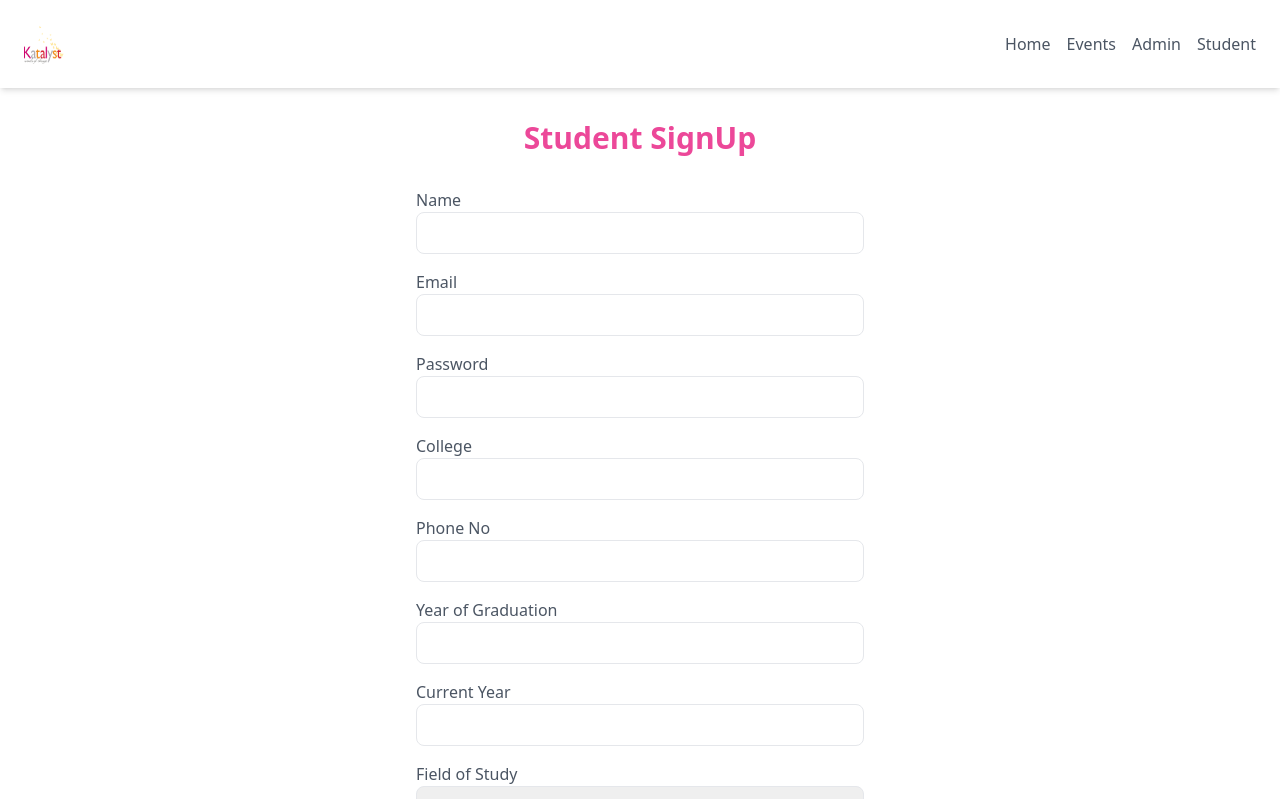
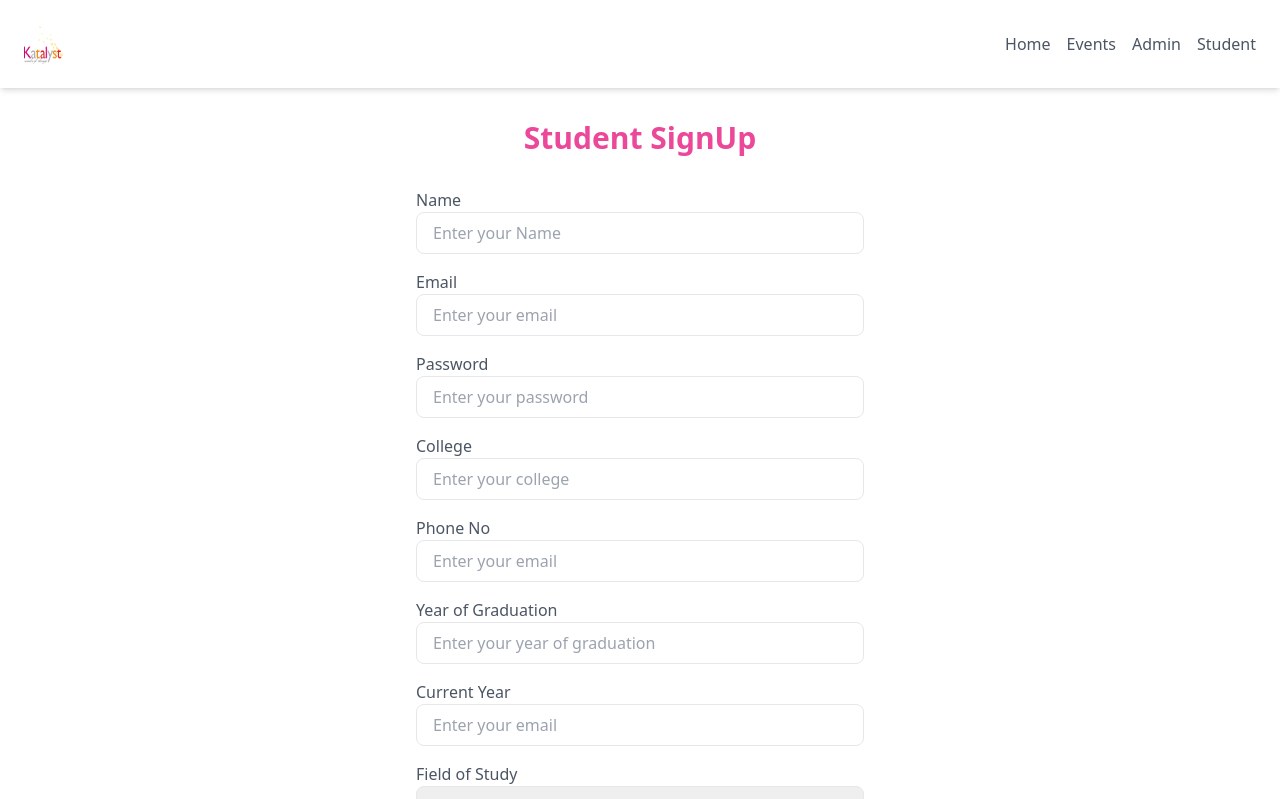
Before and after one commit to Mastercard-Code-For-Change-2-0/Team-8, a React (Vite) app in the folder ngo-app/: page /signup in a window 1280 px wide. Shown: the top 799 px of the page. Built offline with nearby package versions, Linux system fonts and the light colour scheme.

Commit message:
Integerated Event Section

```diff
--- a/ngo-app/src/pages/Events.jsx
+++ b/ngo-app/src/pages/Events.jsx
@@ -1,43 +1,39 @@
 import React from 'react';
 import { Link } from 'react-router-dom';
+import axios from 'axios';
+
 
 const Events = () => {
+
+  const [events, setEvents] = React.useState([]);
+
+  React.useEffect(() => {
+    const fetchEvents = async () => {
+      try {
+        const response = await axios.get('http://localhost:3000/api/admin/events');
+        setEvents(response.data);
+      } catch (error) {
+        console.error('Error fetching events:', error);
+      }
+      setEvents(staticEvents);
+    };
+    fetchEvents();
+  })
+
   return (
     <div className="container mx-auto px-6 py-8">
       <h1 className="text-3xl font-bold text-center text-pink-500">Events</h1>
       <div className="mt-8">
         <div className="bg-white p-6 rounded-lg shadow-md">
-          <h2 className="text-2xl font-bold text-pink-500">Charity Gala</h2>
-          <p className="mt-2 text-gray-600">Join us for a night of giving and fun.</p>
-          <Link to="/intrested" className="text-pink-500 hover:underline mt-4 inline-block">Intrested</Link>
-        </div>
-      </div>
-       <div className="mt-8">
-        <div className="bg-white p-6 rounded-lg shadow-md">
-          <h2 className="text-2xl font-bold text-pink-500">Charity Gala</h2>
-          <p className="mt-2 text-gray-600">Join us for a night of giving and fun.</p>
-          <Link to="/intrested" className="text-pink-500 hover:underline mt-4 inline-block">Intrested</Link>
-        </div>
-      </div>
-       <div className="mt-8">
-        <div className="bg-white p-6 rounded-lg shadow-md">
-          <h2 className="text-2xl font-bold text-pink-500">Charity Gala</h2>
-          <p className="mt-2 text-gray-600">Join us for a night of giving and fun.</p>
-          <Link to="/intrested" className="text-pink-500 hover:underline mt-4 inline-block">Intrested</Link>
-        </div>
-      </div>
-       <div className="mt-8">
-        <div className="bg-white p-6 rounded-lg shadow-md">
-          <h2 className="text-2xl font-bold text-pink-500">Charity Gala</h2>
-          <p className="mt-2 text-gray-600">Join us for a night of giving and fun.</p>
-          <Link to="/intrested" className="text-pink-500 hover:underline mt-4 inline-block">Intrested</Link>
-        </div>
-      </div>
-       <div className="mt-8">
-        <div className="bg-white p-6 rounded-lg shadow-md">
-          <h2 className="text-2xl font-bold text-pink-500">Charity Gala</h2>
-          <p className="mt-2 text-gray-600">Join us for a night of giving and fun.</p>
-          <Link to="/intrested" className="text-pink-500 hover:underline mt-4 inline-block">Intrested</Link>
+          {
+            events.map((event) => (
+              <div key={event.event_id} className="mb-6 border-b pb-4">
+                <h2 className="text-2xl font-bold text-pink-500">{event.title}</h2>
+                <p className="mt-2 text-gray-600">{event.description}</p>
+                <Link to="/intrested" className="text-pink-500 hover:underline mt-4 inline-block">Intrested</Link>
+              </div>
+            ))
+          }
         </div>
       </div>
     </div>
--- a/ngo-app/src/pages/SignUp.jsx
+++ b/ngo-app/src/pages/SignUp.jsx
@@ -1,54 +1,175 @@
-import React from 'react';
-import { Link } from 'react-router-dom';
+import React, {useState} from "react";
+import { Link, useNavigate } from "react-router-dom";
+import axios from "axios";
 
 const SignUp = () => {
+  const [name, setName] = useState("");
+  const [email, setEmail] = useState("");
+  const [password, setPassword] = useState("");
+  const [college, setCollege] = useState("");
+  const [phone, setPhone] = useState("");
+  const [year, setYear] = useState("");
+  const [currentYear, setCurrentYear] = useState("");
+  const [field, setField] = useState("");
+
+  const navigate = useNavigate();
+
+  const handleSubmit = async (e) => {
+    e.preventDefault();
+    if (
+      !name ||
+      !email ||
+      !password ||
+      !college ||
+      !phone ||
+      !year ||
+      !currentYear ||
+      !field
+    ) {
+      alert("Please fill in all fields.");
+      return;
+    }
+
+    try {
+      const payload = {
+        name,
+        email,
+        password,
+        phone,
+        college,
+        grad_year : year,
+        curr_year : currentYear,
+        field_of_study : field,
+      };
+
+      const response = await axios.post(
+        "http://localhost:3000/api/users/register",
+        payload
+      );
+
+      console.log("Signup Successful:", response.data);
+
+      setName("");
+      setEmail("");
+      setPassword("");
+      setCollege("");
+      setPhone("");
+      setYear("");
+      setCurrentYear("");
+      setField("");
+
+      alert("Signup Successful!");
+      navigate("/StudentSignin");
+
+    } catch (err) {
+      if (axios.isAxiosError(err) && err.response) {
+        alert(err.response.data.message || "An unexpected error occurred.");
+      } else {
+        alert("An unexpected error occurred. Please try again.");
+      }
+      console.error("Signup Error:", err);
+    }
+  };
+
   return (
     <div className="container mx-auto px-6 py-8">
-      <h1 className="text-3xl font-bold text-center text-pink-500">Student SignUp</h1>
-      <form className="mt-8 max-w-md mx-auto">
+      <h1 className="text-3xl font-bold text-center text-pink-500">
+        Student SignUp
+      </h1>
+      <form className="mt-8 max-w-md mx-auto" onSubmit={handleSubmit}>
         <div className="mb-4">
           <label className="block text-gray-600">Name</label>
-          <input type="text" className="w-full px-4 py-2 border rounded-lg" />
+          <input
+            type="text"
+            className="w-full px-4 py-2 border rounded-lg"
+            value={name}
+            placeholder="Enter your Name"
+            onChange={(e) => setName(e.target.value)}
+          />
         </div>
         <div className="mb-4">
           <label className="block text-gray-600">Email</label>
-          <input type="email" className="w-full px-4 py-2 border rounded-lg" />
+          <input
+            type="email"
+            className="w-full px-4 py-2 border rounded-lg"
+            value={email}
+            placeholder="Enter your email"
+            onChange={(e) => setEmail(e.target.value)}
+          />
         </div>
         <div className="mb-4">
           <label className="block text-gray-600">Password</label>
-          <input type="password" className="w-full px-4 py-2 border rounded-lg" />
+          <input
+            type="password"
+            className="w-full px-4 py-2 border rounded-lg"
+            value={password}
+            placeholder="Enter your password"
+            onChange={(e) => setPassword(e.target.value)}
+          />
         </div>
         <div className="mb-4">
           <label className="block text-gray-600">College</label>
-          <input type="text" className="w-full px-4 py-2 border rounded-lg" />
+          <input
+            type="text"
+            className="w-full px-4 py-2 border rounded-lg"
+            value={college}
+            placeholder="Enter your college"
+            onChange={(e) => setCollege(e.target.value)}
+          />
         </div>
         <div className="mb-4">
           <label className="block text-gray-600">Phone No</label>
-          <input type="tel" pattern="[0-9]{10}"  className="w-full px-4 py-2 border rounded-lg" />
+          <input
+            type="tel"
+            pattern="[0-9]{10}"
+            className="w-full px-4 py-2 border rounded-lg"
+            value={phone}
+            placeholder="Enter your email"
+            onChange={(e) => setPhone(e.target.value)}
+          />
         </div>
         <div className="mb-4">
           <label className="block text-gray-600">Year of Graduation</label>
-          <input type="number" className="w-full px-4 py-2 border rounded-lg" />
+          <input
+            type="number"
+            className="w-full px-4 py-2 border rounded-lg"
+            value={year}
+            placeholder="Enter your year of graduation"
+            onChange={(e) => setYear(e.target.value)}
+          />
         </div>
         <div className="mb-4">
           <label className="block text-gray-600">Current Year</label>
-          <input type="number" className="w-full px-4 py-2 border rounded-lg" />
+          <input
+            type="number"
+            className="w-full px-4 py-2 border rounded-lg"
+            value={currentYear}
+            placeholder="Enter your email"
+            onChange={(e) => setCurrentYear(e.target.value)}
+          />
         </div>
         <div className="mb-4">
           <label className="block text-gray-600">Field of Study</label>
-          <select className="w-full px-4 py-2 border rounded-lg">
+          <select className="w-full px-4 py-2 border rounded-lg" onChange={(e) => setField(e.target.value)} value={field}>
             <option value="">Select Field</option>
             <option value="technology">Technology</option>
             <option value="science">Science</option>
             <option value="engineering">Engineering</option>
             <option value="mathematics">Mathematics</option>
-
           </select>
         </div>
-        <button type="submit" className="bg-pink-500 text-white px-6 py-3 rounded-full">Sign Up</button>
+        <button
+          type="submit"
+          className="bg-pink-500 text-white px-6 py-3 rounded-full"
+        >
+          Sign Up
+        </button>
       </form>
       <p className="text-center mt-4">
-        Already have an account? <Link to="/StudentSignin" className="text-pink-500">Sign In</Link>
+        Already have an account?{" "}
+        <Link to="/StudentSignin" className="text-pink-500">
+          Sign In
+        </Link>
       </p>
     </div>
   );
```
